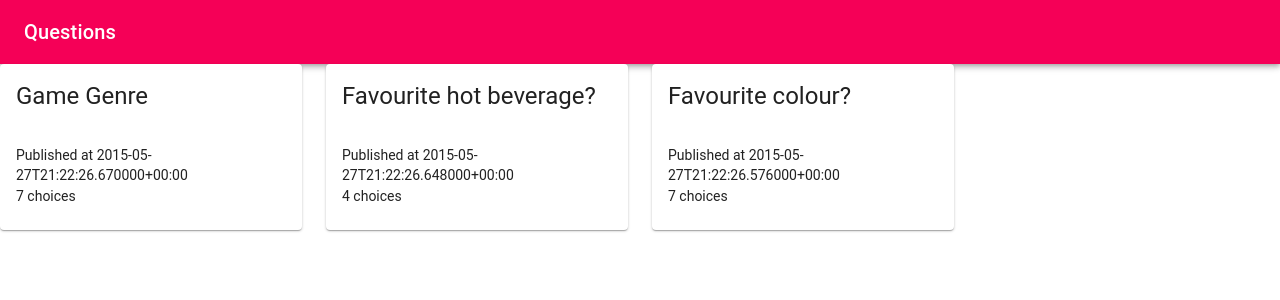
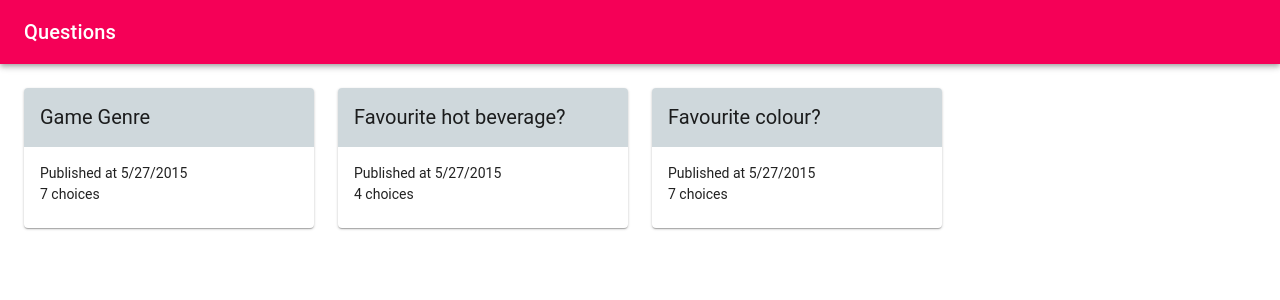
Before and after one commit to minnocci/polls, a React (Create React App) app: page / in a window 1280 px wide. Shown: the top 300 px of the page. Built offline with nearby package versions, Linux system fonts and the light colour scheme.

Commit message:
Improve question component

```diff
--- a/src/components/Question.js
+++ b/src/components/Question.js
@@ -1,4 +1,5 @@
 import React from 'react'
+import { formatDate } from '../utils/helpers'
 
 import Card from '@material-ui/core/Card'
 import CardHeader from '@material-ui/core/CardHeader';
@@ -17,7 +18,7 @@ export default function Question(props) {
       />
       <CardContent>
         <Typography>
-          Published at {published_at}
+          Published at {formatDate(published_at)}
         </Typography>
         <Typography>
           {choices.length} choices
--- a/src/components/Questions.js
+++ b/src/components/Questions.js
@@ -26,6 +26,7 @@ class Questions extends Component {
     return (
       <div>
         {bar}
+        <main>
           <Grid container spacing={24}>
             {Object.keys(questions).map((key) => {
               return (
@@ -39,6 +40,7 @@ class Questions extends Component {
               )
             })}
           </Grid>
+        </main>
       </div>
     )
 
--- a/src/index.scss
+++ b/src/index.scss
@@ -1,3 +1,9 @@
+@mixin text-ellipsis() {
+	overflow: hidden;
+	white-space: nowrap;
+	text-overflow: ellipsis;
+}
+
 body {
   margin: 0;
   padding: 0;
@@ -17,3 +23,16 @@ main {
   left: calc(50% - 20px);
   top: calc(50% - 20px);
 }
+
+.question {
+  .question-header {
+    background: #cfd8dc;
+    > div {
+      @include text-ellipsis();
+      > span {
+        display: inline-block;
+        font-size: 1.25rem;
+      }
+    }
+  }
+}
```
Lines whose indentation alone changed are shown as unchanged.
